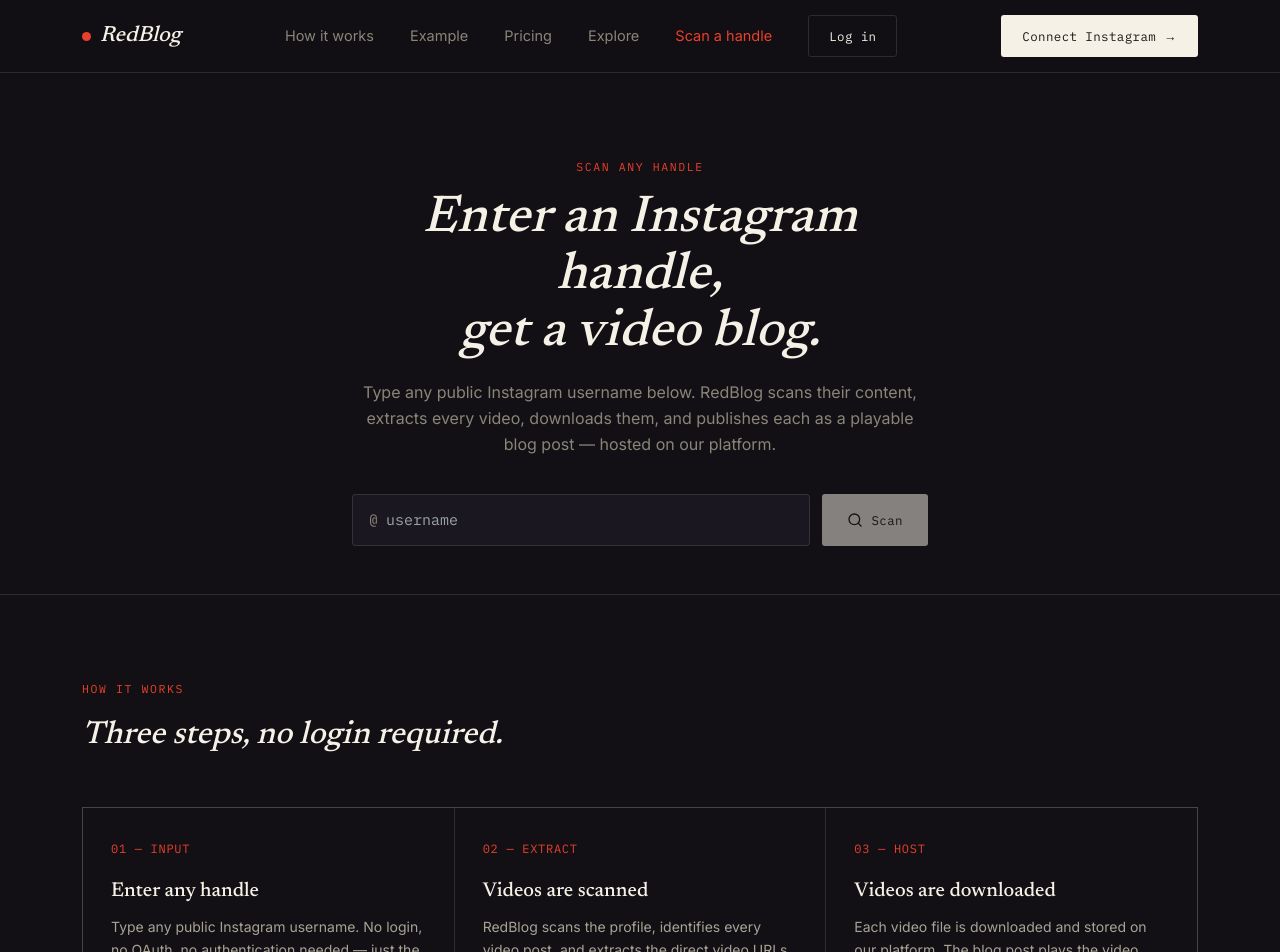
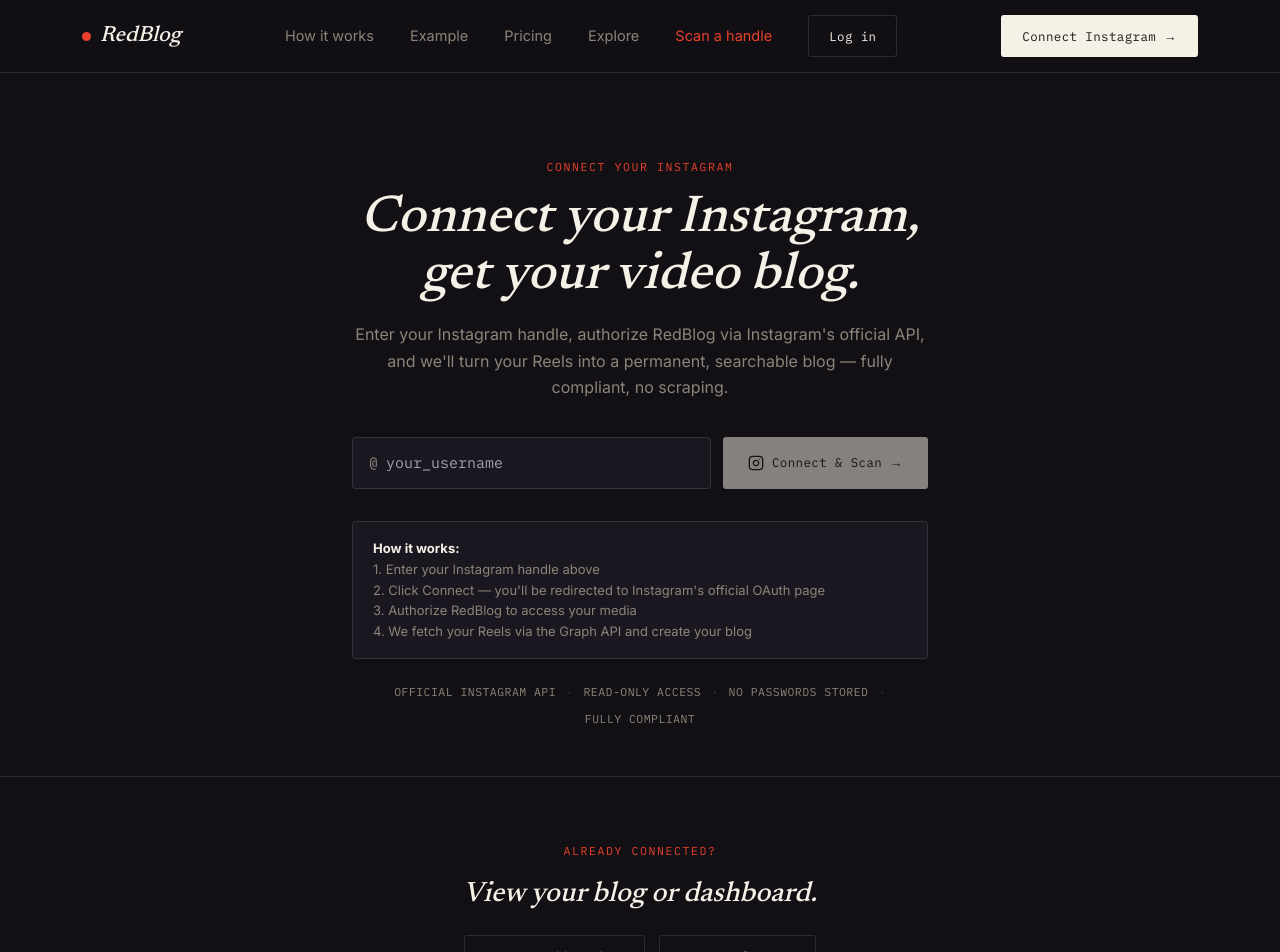
Before and after one commit to KachiAlex/redblog, a Next.js app: page /scan in a window 1280 px wide. Shown: the top 952 px of the page. Built offline with nearby package versions, Linux system fonts and the light colour scheme.

Commit message:
feat: replace scraper with OAuth-based scan flow — user connects Instagram via official API, no more Playwright/chromium scraping

```diff
--- a/app/blog/page.tsx
+++ b/app/blog/page.tsx
@@ -61,7 +61,7 @@
                 Connect your Instagram and turn your Reels into a permanent, searchable archive.
               </p>
               <Link href="/scan" className="btn btn-primary">
-                Scan any Instagram →
+                Connect Instagram →
               </Link>
             </div>
           ) : (
--- a/app/dashboard/page.tsx
+++ b/app/dashboard/page.tsx
@@ -91,11 +91,8 @@
         Once connected, RedBlog automatically syncs your Reels and develops them into a permanent, searchable archive. It takes less than a minute.
       </p>
       <Link href="/scan" className="btn btn-primary">
-        Scan any Instagram →
+        Connect Instagram →
       </Link>
-      <a href="/api/auth/login" className="btn btn-ghost" style={{ marginTop: "12px", borderColor: "var(--red-bright)", color: "var(--red-bright)" }}>
-        Or connect via OAuth
-      </a>
     </div>
   );
 }
--- a/app/page.tsx
+++ b/app/page.tsx
@@ -38,17 +38,18 @@
                 marginBottom: "34px",
               }}
             >
-              Enter any Instagram handle and RedBlog turns their Reels into a
-              permanent, searchable blog — hosted, credited, and indexed by
-              Google. No login required. Scan any public profile in seconds.
+              Connect your Instagram account and RedBlog turns your Reels into a
+              permanent, searchable blog — hosted by you, credited to you,
+              indexed by Google. Using Instagram&apos;s official API, fully
+              compliant. It&apos;s your own footage, developed a second time.
             </p>
             <div style={{ display: "flex", gap: "14px", alignItems: "center", marginBottom: "38px", flexWrap: "wrap" }}>
-              <Link href="/scan" className="btn btn-primary" style={{ padding: "14px 24px", fontSize: "13px" }}>
-                Scan any Instagram →
+              <a href="/scan" className="btn btn-primary" style={{ padding: "14px 24px", fontSize: "13px" }}>
+                Connect Instagram →
+              </a>
+              <Link href="/blog" className="btn btn-ghost" style={{ padding: "14px 22px", fontSize: "13px", borderColor: "var(--red-bright)", color: "var(--red-bright)" }}>
+                Browse blogs →
               </Link>
-              <a href="/api/auth/login" className="btn btn-ghost" style={{ padding: "14px 22px", fontSize: "13px", borderColor: "var(--red-bright)", color: "var(--red-bright)" }}>
-                Connect via OAuth →
-              </a>
               <Link href="#example" className="btn btn-ghost" style={{ padding: "14px 22px", fontSize: "13px" }}>
                 See a live blog
               </Link>
@@ -65,11 +66,11 @@
                 flexWrap: "wrap",
               }}
             >
-              <span>NO LOGIN REQUIRED</span>
+              <span>OFFICIAL INSTAGRAM API</span>
               <span style={{ opacity: 0.4 }}>·</span>
-              <span>SCAN ANY PUBLIC PROFILE</span>
+              <span>READ-ONLY ACCESS</span>
               <span style={{ opacity: 0.4 }}>·</span>
-              <span>OAUTH OPTIONAL</span>
+              <span>NO PASSWORDS STORED</span>
             </div>
           </div>
 
@@ -109,14 +110,14 @@
             className="steps-grid"
           >
             <Step
-              num="01 — SCAN"
-              title="Enter any Instagram handle"
-              desc="No login required. RedBlog scans any public Instagram profile and extracts their Reels — videos, captions, thumbnails, and dates."
+              num="01 — CONNECT"
+              title="Authorize your account"
+              desc="Enter your Instagram handle and authorize RedBlog via Instagram's official OAuth. Read-only access — no passwords, no posting, nothing beyond your own media."
             />
             <Step
               num="02 — DEVELOP"
               title="Reels become entries"
-              desc="Each Reel is processed into a titled, dated blog entry with the video hosted and playable directly on your blog."
+              desc="We fetch your Reels through the Instagram Graph API and process each into a titled, dated blog entry with the video hosted and playable."
             />
             <Step
               num="03 — PRINT"
@@ -203,7 +204,7 @@
               price="₦4,500"
               priceSuffix="/mo"
               features={["Unlimited archived posts", "Custom domain", "Full theme control", "Auto-publish on new Reels"]}
-              cta="Scan any handle"
+              cta="Connect Instagram"
               ctaHref="/scan"
               featured={true}
             />
--- a/app/scan/page.tsx
+++ b/app/scan/page.tsx
@@ -3,56 +3,19 @@
 import { useState } from "react";
 import { Navbar } from "@/components/navbar";
 import { Footer } from "@/components/footer";
-import { Search, Loader2, AlertCircle, CheckCircle2, Video } from "lucide-react";
+import { Search, Instagram } from "lucide-react";
 import Link from "next/link";
-
-interface ScanResult {
-  success: boolean;
-  username?: string;
-  fullName?: string;
-  profilePic?: string;
-  blogSlug?: string;
-  postsFound?: number;
-  postsCreated?: number;
-  videosDownloaded?: number;
-  videosFailed?: number;
-  message?: string;
-  error?: string;
-}
 
 export default function ScanPage() {
   const [username, setUsername] = useState("");
-  const [loading, setLoading] = useState(false);
-  const [result, setResult] = useState<ScanResult | null>(null);
-  const [error, setError] = useState<string | null>(null);
+  const [submitted, setSubmitted] = useState(false);
 
-  async function handleScan(e: React.FormEvent) {
+  function handleConnect(e: React.FormEvent) {
     e.preventDefault();
     if (!username.trim()) return;
-
-    setLoading(true);
-    setError(null);
-    setResult(null);
-
-    try {
-      const res = await fetch("/api/scan", {
-        method: "POST",
-        headers: { "Content-Type": "application/json" },
-        body: JSON.stringify({ username: username.trim() }),
-      });
-
-      const data = await res.json();
-
-      if (!res.ok) {
-        setError(data.error || "Scan failed");
-      } else {
-        setResult(data);
-      }
-    } catch {
-      setError("Network error. Please try again.");
-    } finally {
-      setLoading(false);
-    }
+    sessionStorage.setItem("pending_scan_username", username.trim());
+    setSubmitted(true);
+    window.location.href = "/api/auth/login";
   }
 
   return (
@@ -62,7 +25,7 @@
       {/* Hero / Input */}
       <header style={{ padding: "80px 0 48px", borderBottom: "1px solid var(--line)" }}>
         <div className="wrap" style={{ maxWidth: "640px", textAlign: "center", margin: "0 auto" }}>
-          <span className="eyebrow">Scan any handle</span>
+          <span className="eyebrow">Connect your Instagram</span>
           <h1
             className="font-serif-display"
             style={{
@@ -72,9 +35,9 @@
               lineHeight: 1.1,
             }}
           >
-            Enter an Instagram handle,
+            Connect your Instagram,
             <br />
-            get a video blog.
+            get your video blog.
           </h1>
           <p
             style={{
@@ -85,20 +48,20 @@
               marginBottom: "36px",
             }}
           >
-            Type any public Instagram username below. RedBlog scans their
-            content, extracts every video, downloads them, and publishes each
-            as a playable blog post — hosted on our platform.
+            Enter your Instagram handle, authorize RedBlog via Instagram&apos;s
+            official API, and we&apos;ll turn your Reels into a permanent,
+            searchable blog — fully compliant, no scraping.
           </p>
 
-          <form onSubmit={handleScan} style={{ display: "flex", gap: "12px", alignItems: "stretch" }}>
+          {!submitted ? (
+            <form onSubmit={handleConnect} style={{ display: "flex", gap: "12px", alignItems: "stretch" }}>
               <div style={{ flex: 1, display: "flex", alignItems: "center", background: "var(--bg-raised)", border: "1px solid var(--line)", borderRadius: "4px", padding: "0 16px" }}>
                 <span className="font-mono-label" style={{ fontSize: "15px", color: "var(--gray)" }}>@</span>
                 <input
                   type="text"
                   value={username}
                   onChange={(e) => setUsername(e.target.value)}
-                placeholder="username"
-                disabled={loading}
+                  placeholder="your_username"
                   className="font-mono-label"
                   style={{
                     flex: 1,
@@ -114,47 +77,15 @@
               </div>
               <button
                 type="submit"
-              disabled={loading || !username.trim()}
+                disabled={!username.trim()}
                 className="btn btn-primary"
-              style={{ padding: "14px 24px", opacity: loading || !username.trim() ? 0.5 : 1 }}
+                style={{ padding: "14px 24px", opacity: !username.trim() ? 0.5 : 1 }}
               >
-              {loading ? (
-                <>
-                  <Loader2 style={{ width: "16px", height: "16px" }} className="animate-spin" />
-                  Scanning...
-                </>
-              ) : (
-                <>
-                  <Search style={{ width: "16px", height: "16px" }} />
-                  Scan
-                </>
-              )}
+                <Instagram style={{ width: "16px", height: "16px" }} />
+                Connect &amp; Scan →
               </button>
             </form>
-
-          {error && (
-            <div
-              style={{
-                marginTop: "24px",
-                padding: "16px 20px",
-                border: "1px solid var(--red-bright)",
-                borderRadius: "4px",
-                background: "rgba(232, 64, 44, 0.08)",
-                display: "flex",
-                alignItems: "flex-start",
-                gap: "12px",
-                textAlign: "left",
-              }}
-            >
-              <AlertCircle style={{ width: "18px", height: "18px", color: "var(--red-bright)", flexShrink: 0, marginTop: "2px" }} />
-              <div>
-                <span className="font-mono-label" style={{ fontSize: "13px", color: "var(--red-bright)" }}>SCAN FAILED</span>
-                <p style={{ fontSize: "14px", color: "var(--paper)", marginTop: "4px", lineHeight: 1.5 }}>{error}</p>
-              </div>
-            </div>
-          )}
-
-          {result && result.success && (
+          ) : (
             <div
               style={{
                 marginTop: "24px",
@@ -166,123 +97,88 @@
               }}
               className="card-dark"
             >
-              <div style={{ display: "flex", alignItems: "center", gap: "12px", marginBottom: "20px" }}>
-                <CheckCircle2 style={{ width: "22px", height: "22px", color: "var(--red-bright)" }} />
-                <span className="font-mono-label" style={{ fontSize: "13px", color: "var(--red-bright)" }}>SCAN COMPLETE</span>
+              <div style={{ display: "flex", alignItems: "center", gap: "12px", marginBottom: "16px" }}>
+                <Search style={{ width: "20px", height: "20px", color: "var(--red-bright)" }} />
+                <span className="font-mono-label" style={{ fontSize: "13px", color: "var(--red-bright)" }}>REDIRECTING TO INSTAGRAM</span>
+              </div>
+              <p style={{ fontSize: "14px", color: "var(--paper)", lineHeight: 1.5 }}>
+                You&apos;re being redirected to Instagram to authorize RedBlog.
+                After you approve, we&apos;ll automatically fetch your Reels and
+                create your blog.
+              </p>
+              <p style={{ fontSize: "12px", color: "var(--gray)", marginTop: "12px" }}>
+                If nothing happens, <a href="/api/auth/login" style={{ color: "var(--red-bright)", textDecoration: "underline" }}>click here</a>.
+              </p>
+            </div>
+          )}
+
+          <div
+            style={{
+              marginTop: "32px",
+              padding: "16px 20px",
+              border: "1px solid var(--line)",
+              borderRadius: "4px",
+              background: "var(--bg-raised)",
+              textAlign: "left",
+            }}
+          >
+            <p style={{ fontSize: "13px", color: "var(--gray)", lineHeight: 1.6 }}>
+              <strong style={{ color: "var(--paper)" }}>How it works:</strong>
+              <br />
+              1. Enter your Instagram handle above
+              <br />
+              2. Click Connect — you&apos;ll be redirected to Instagram&apos;s official OAuth page
+              <br />
+              3. Authorize RedBlog to access your media
+              <br />
+              4. We fetch your Reels via the Graph API and create your blog
+            </p>
           </div>
 
-              {result.profilePic && (
-                <img
-                  src={result.profilePic}
-                  alt={result.username}
-                  style={{ width: "56px", height: "56px", borderRadius: "50%", marginBottom: "16px", objectFit: "cover" }}
-                />
-              )}
-
-              <h3 className="font-serif-display" style={{ fontSize: "24px", marginBottom: "4px" }}>
-                {result.fullName || `@${result.username}`}
-              </h3>
-              <span className="font-mono-label" style={{ fontSize: "12px", color: "var(--gray)" }}>
-                @{result.username}
-              </span>
-
-              <div style={{ display: "grid", gridTemplateColumns: "repeat(3, 1fr)", gap: "16px", marginTop: "24px" }}>
-                <Stat label="Posts Found" value={result.postsFound || 0} />
-                <Stat label="Blog Posts Created" value={result.postsCreated || 0} />
-                <Stat label="Videos Hosted" value={result.videosDownloaded || 0} />
+          <div
+            className="font-mono-label"
+            style={{
+              fontSize: "11.5px",
+              color: "var(--gray)",
+              letterSpacing: "0.04em",
+              display: "flex",
+              gap: "10px",
+              alignItems: "center",
+              flexWrap: "wrap",
+              justifyContent: "center",
+              marginTop: "24px",
+            }}
+          >
+            <span>OFFICIAL INSTAGRAM API</span>
+            <span style={{ opacity: 0.4 }}>·</span>
+            <span>READ-ONLY ACCESS</span>
+            <span style={{ opacity: 0.4 }}>·</span>
+            <span>NO PASSWORDS STORED</span>
+            <span style={{ opacity: 0.4 }}>·</span>
+            <span>FULLY COMPLIANT</span>
           </div>
-
-              {result.videosFailed ? (
-                <p style={{ fontSize: "12px", color: "var(--gray)", marginTop: "16px" }}>
-                  {result.videosFailed} video(s) could not be downloaded — they may be private or restricted.
-                </p>
-              ) : null}
-
-              {result.blogSlug && (result.postsCreated || 0) > 0 && (
-                <Link
-                  href={`/blog/${result.blogSlug}`}
-                  className="btn btn-primary"
-                  style={{ marginTop: "24px" }}
-                >
-                  <Video style={{ width: "16px", height: "16px" }} />
-                  View the blog →
-                </Link>
-              )}
-            </div>
-          )}
         </div>
       </header>
 
-      {/* How it works */}
-      <section style={{ padding: "80px 0" }}>
-        <div className="wrap">
-          <div style={{ maxWidth: "560px", marginBottom: "48px" }}>
-            <span className="eyebrow">How it works</span>
-            <h2 className="font-serif-display" style={{ fontStyle: "italic", fontSize: "32px", marginTop: "12px" }}>
-              Three steps, no login required.
+      {/* Already connected? */}
+      <section style={{ padding: "60px 0" }}>
+        <div className="wrap" style={{ maxWidth: "640px", textAlign: "center" }}>
+          <span className="eyebrow">Already connected?</span>
+          <h2 className="font-serif-display" style={{ fontStyle: "italic", fontSize: "28px", marginTop: "12px", marginBottom: "20px" }}>
+            View your blog or dashboard.
           </h2>
-          </div>
-          <div
-            style={{
-              display: "grid",
-              gridTemplateColumns: "repeat(3, 1fr)",
-              gap: "1px",
-              background: "var(--line)",
-              border: "1px solid var(--line)",
-            }}
-            className="scan-steps-grid"
-          >
-            <Step
-              num="01 — INPUT"
-              title="Enter any handle"
-              desc="Type any public Instagram username. No login, no OAuth, no authentication needed — just the handle."
-            />
-            <Step
-              num="02 — EXTRACT"
-              title="Videos are scanned"
-              desc="RedBlog scans the profile, identifies every video post, and extracts the direct video URLs from each."
-            />
-            <Step
-              num="03 — HOST"
-              title="Videos are downloaded"
-              desc="Each video file is downloaded and stored on our platform. The blog post plays the video natively — no embeds, no link-outs."
-            />
+          <div style={{ display: "flex", gap: "14px", justifyContent: "center", flexWrap: "wrap" }}>
+            <Link href="/dashboard" className="btn btn-ghost">
+              Go to Dashboard →
+            </Link>
+            <Link href="/blog" className="btn btn-ghost">
+              Browse Blogs →
+            </Link>
           </div>
         </div>
       </section>
 
       <Footer />
-
-      <style>{`
-        @media (max-width: 768px) {
-          .scan-steps-grid { grid-template-columns: 1fr !important; }
-        }
-        @keyframes spin {
-          to { transform: rotate(360deg); }
-        }
-        .animate-spin {
-          animation: spin 1s linear infinite;
-        }
-      `}</style>
     </div>
   );
 }
-
-function Stat({ label, value }: { label: string; value: number }) {
-  return (
-    <div>
-      <div className="font-serif-display" style={{ fontSize: "28px" }}>{value}</div>
-      <span className="font-mono-label" style={{ fontSize: "10.5px", color: "var(--gray)", letterSpacing: "0.06em", textTransform: "uppercase" }}>{label}</span>
-    </div>
-  );
-}
-
-function Step({ num, title, desc }: { num: string; title: string; desc: string }) {
-  return (
-    <div style={{ background: "var(--bg)", padding: "32px 28px" }}>
-      <span className="font-mono-label" style={{ fontSize: "12px", color: "var(--red-bright)", letterSpacing: "0.06em", display: "block", marginBottom: "18px" }}>{num}</span>
-      <h3 className="font-serif-display" style={{ fontSize: "20px", marginBottom: "10px" }}>{title}</h3>
-      <p style={{ color: "#a9a396", fontSize: "14px", lineHeight: 1.6 }}>{desc}</p>
-    </div>
-  );
-}
--- a/components/navbar.tsx
+++ b/components/navbar.tsx
@@ -73,9 +73,9 @@
           </Link>
         </div>
 
-        <a href="/api/auth/login" className="btn btn-primary">
+        <Link href="/scan" className="btn btn-primary">
           Connect Instagram →
-        </a>
+        </Link>
       </div>
     </nav>
   );
```
Lines whose indentation alone changed are shown as unchanged.
